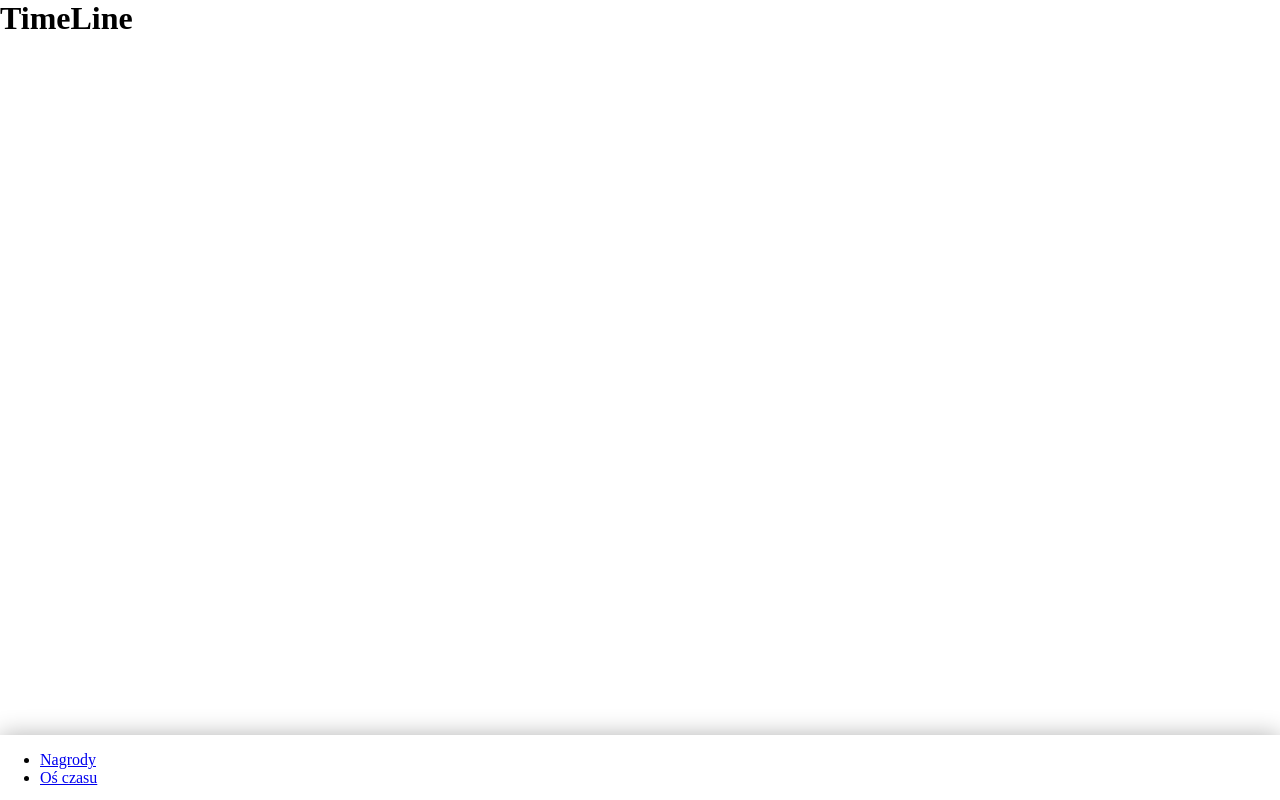
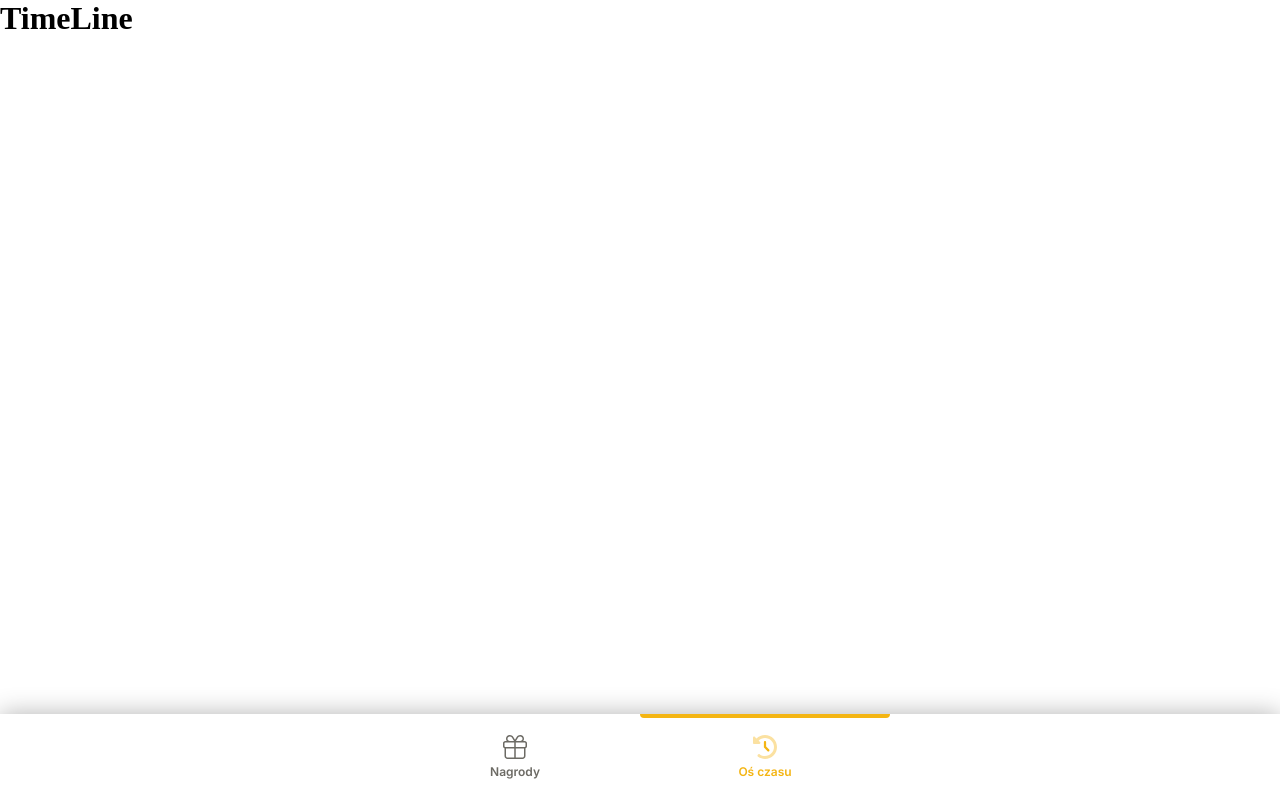
Before and after one commit to jerzy-jarczynski/react-rewards-app, a React (Create React App) app: page /react-rewards/timeline in a window 1280 px wide. Built offline with nearby package versions, Linux system fonts and the light colour scheme.

Commit message:
Disable frame motion library to fix bug when changing pages. Finish bottom navbar with effects.

```diff
--- a/package.json
+++ b/package.json
@@ -7,16 +7,13 @@
     "@testing-library/jest-dom": "^5.16.5",
     "@testing-library/react": "^13.4.0",
     "@testing-library/user-event": "^13.5.0",
-    "animate.css": "^4.1.1",
     "clsx": "^1.2.1",
-    "framer-motion": "^10.12.12",
+    "framer-motion": "^10.12.16",
     "react": "^18.2.0",
     "react-dom": "^18.2.0",
-    "react-intersection-observer": "^9.4.3",
     "react-redux": "7.2.5",
     "react-router-dom": "6.0.1",
     "react-scripts": "5.0.1",
-    "react-scroll-effects": "^1.0.13",
     "redux": "4.2.0",
     "redux-devtools-extension": "2.13.9",
     "sass": "^1.62.1",
--- /dev/null
+++ b/src/components/common/NavigationLink/NavigationLink.js
@@ -0,0 +1,29 @@
+import styles from './NavigationLink.module.scss';
+import clsx from 'clsx';
+
+const NavigationLink = props => {
+
+  console.log(props);
+
+  return (
+    <div className={clsx( styles.NavigationLink, props.active && styles.active )}>
+      <div className={styles.iconContainer}>
+        <img
+          src={props.icon}
+          alt={props.name}
+          className={ styles.icon }
+        />
+        <img
+          src={props.iconActive}
+          alt={props.name}
+          className={ styles.iconActive } />
+      </div>
+      <span>
+        { props.name }
+      </span>
+    </div>
+  );
+
+};
+
+export default NavigationLink;
--- /dev/null
+++ b/src/components/common/NavigationLink/NavigationLink.module.scss
@@ -0,0 +1,63 @@
+@import '../../../styles/settings.scss';
+
+.NavigationLink {
+  font-family: $font-main;
+  color: $color-medium;
+  font-weight: 600;
+  font-size: 9px;
+  display: flex;
+  flex-direction: column;
+  justify-content: center;
+  align-items: center;
+  transition: all .4s ease;
+
+  .iconContainer {
+    width: 24px;
+    height: 24px;
+    position: relative;
+    margin-bottom: 6px;
+
+    img {
+      width: 100%;
+      height: 100%;
+      position: absolute;
+      top: 50%;
+      left: 50%;
+      transform: translate(-50%, -50%);
+      transition: all .4s ease;
+    }
+
+    .icon {
+      opacity: 1;
+    }
+
+    .iconActive {
+      opacity: 0;
+    }
+  }
+
+  &.active {
+    color: $color-gold;
+
+    .icon {
+      opacity: 0;
+    }
+
+    .iconActive {
+      opacity: 1;
+    }
+  }
+}
+
+@media (min-width: 500px) {
+  .NavigationLink {
+    font-size: 12px;
+
+    .icon {
+      width: 32px;
+      height: 32px;
+      position: relative;
+      margin-bottom: 8px;
+    }
+  }
+}
--- a/src/components/features/NavBar/NavBar.js
+++ b/src/components/features/NavBar/NavBar.js
@@ -1,26 +1,33 @@
 import styles from './NavBar.module.scss';
 import { useSelector } from 'react-redux';
 import { getAllNavlinks } from '../../../redux/navlinksRedux';
-import { NavLink } from 'react-router-dom';
+import { NavLink, useLocation } from 'react-router-dom';
+import NavigationLink from '../../common/NavigationLink/NavigationLink';
 
 const NavBar = () => {
 
   const navlinks = useSelector(getAllNavlinks);
 
-  console.log(navlinks);
+  const activePage = useLocation();
+
+  console.log(activePage);
 
   return (
     <nav className={styles.NavBar}>
       <ul className={styles.navLinks}>
         {
           navlinks.map(navlink => (
-            <li key={navlink.id}>
+            <li key={navlink.id} className={ activePage.pathname === navlink.linkTo ? styles.active : undefined }>
               <NavLink to={navlink.linkTo}>
-                { navlink.name }
+                <NavigationLink
+                  {...navlink}
+                  active={ activePage.pathname === navlink.linkTo ? true : undefined }
+                />
               </NavLink>
             </li>
           ))
         }
+        <li className={styles.slide}></li>
       </ul>
     </nav>
   );
--- a/src/components/features/NavBar/NavBar.module.scss
+++ b/src/components/features/NavBar/NavBar.module.scss
@@ -6,7 +6,71 @@
   left: 0;
   z-index: 9;
   width: 100vw;
-  height: 65px;
+  height: 78px;
+  padding-bottom: 13px;
   box-shadow: 0px 0px 24px rgba(0, 0, 0, 0.3);
   background: $color-light;
+  display: flex;
+  justify-content: center;
+  align-items: center;
+
+  a {
+    text-decoration: none;
+  }
 }
+
+.navLinks {
+  width: 100%;
+  height: 100%;
+  margin: 0 auto;
+  padding: 0;
+  display: flex;
+  list-style-type: none;
+  justify-content: center;
+  align-items: center;
+  position: relative;
+
+  li {
+    flex: 1;
+  }
+
+  li.slide {
+    position: absolute;
+    background-color: $color-gold;
+    top: 0;
+    left: 0;
+    height: 3px;
+    width: calc(100% / 2);
+    border-radius: 0 0 5px 5px;
+    transition: all .4s ease;
+  }
+
+  li:nth-child(1).active~.slide {
+    left: 0;
+  }
+
+  li:nth-child(2).active~.slide {
+    left: calc(100% / 2);
+  }
+}
+
+@media (min-width: 500px) {
+  .NavBar {
+    height: 86px;
+    padding-bottom: 0;
+  }
+
+  .navLinks {
+    width: 500px;
+
+    li {
+      width: 100%;
+      max-width: 250px;
+    }
+
+    li.slide {
+      height: 4px;
+      width: 250px;
+    }
+  }
+}
--- a/src/components/views/RewardsList/RewardsList.js
+++ b/src/components/views/RewardsList/RewardsList.js
@@ -15,13 +15,13 @@
       {
         rewards.map(reward => (
           <Suspense key={reward.id} fallback={<div>Ładowanie nagrody...</div>}>
-            <motion.div
+            {/* <motion.div
               initial={{ opacity: 0, y: "50px" }}
               whileInView={{ opacity: 1, y: "0" }}
               transition={{ duration: 0.4 }}
-            >
+            > */}
               <Reward {...reward} />
-            </motion.div>
+            {/* </motion.div> */}
           </Suspense>
         ))
       }
```
Also changed, not shown: 1 other file (tests, documents, lock files or other folders).
